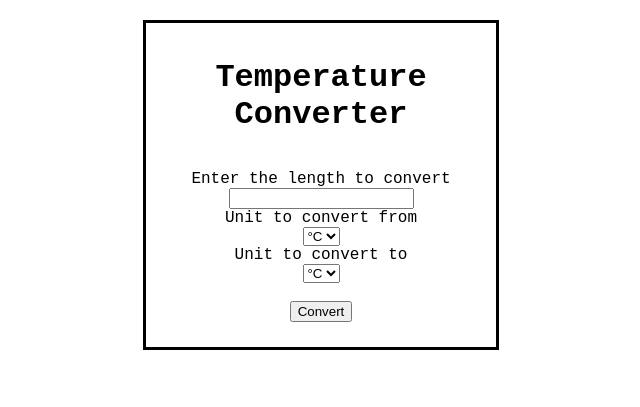
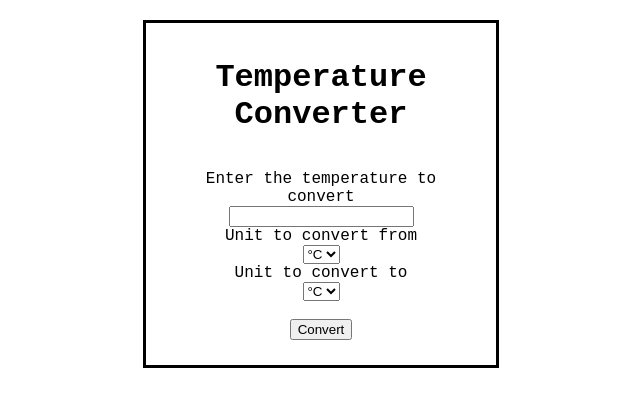
Before and after one commit to LewieJ08/unit_converter_web_app, a Flask app: page /temperature in a window 1280 px wide. Shown: the top 407 px of the page, without its empty margins (319-959 px from the left). Run offline with Flask 3, Linux system fonts and the light colour scheme.

Commit message:
update html

```diff
--- a/unit_converter_web_app/templates/temperature.html
+++ b/unit_converter_web_app/templates/temperature.html
@@ -15,7 +15,7 @@
         {% else %}
             <h1>Temperature Converter</h1>
             <form action="/temperature" method="post">
-                <label for="temperature">Enter the length to convert</label>
+                <label for="temperature">Enter the temperature to convert</label>
                 <input class="temperatureInt" type="number" id="temperature" name="temperature" step="0.01">
 
                 <label for="unitFrom">Unit to convert from</label>
--- a/unit_converter_web_app/templates/weight.html
+++ b/unit_converter_web_app/templates/weight.html
@@ -15,7 +15,7 @@
         {% else %}
             <h1>Weight Converter</h1>
             <form action="/weight" method="post">
-                <label for="weight">Enter the length to convert</label>
+                <label for="weight">Enter the weight to convert</label>
                 <input class="weightInt" type="number" id="weight" name="weight" step="0.01">
 
                 <label for="unitFrom">Unit to convert from</label>
```
